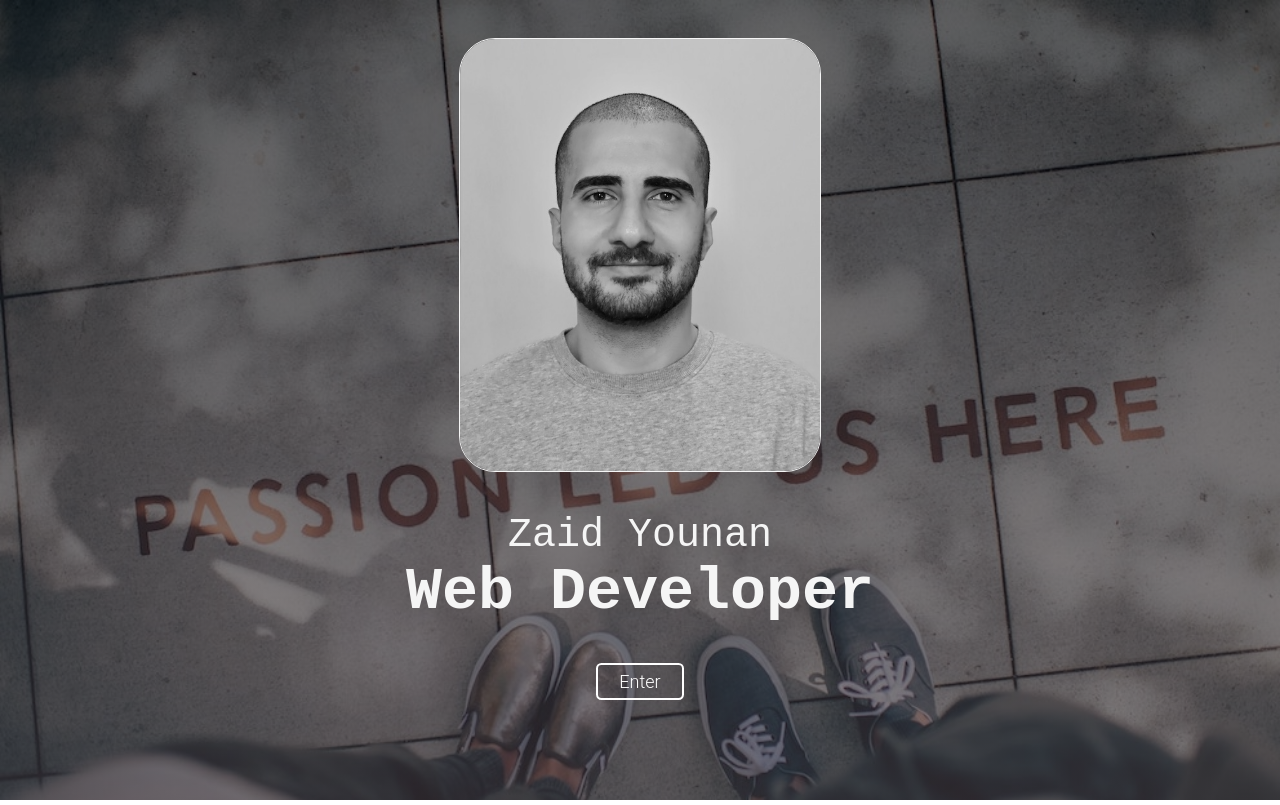
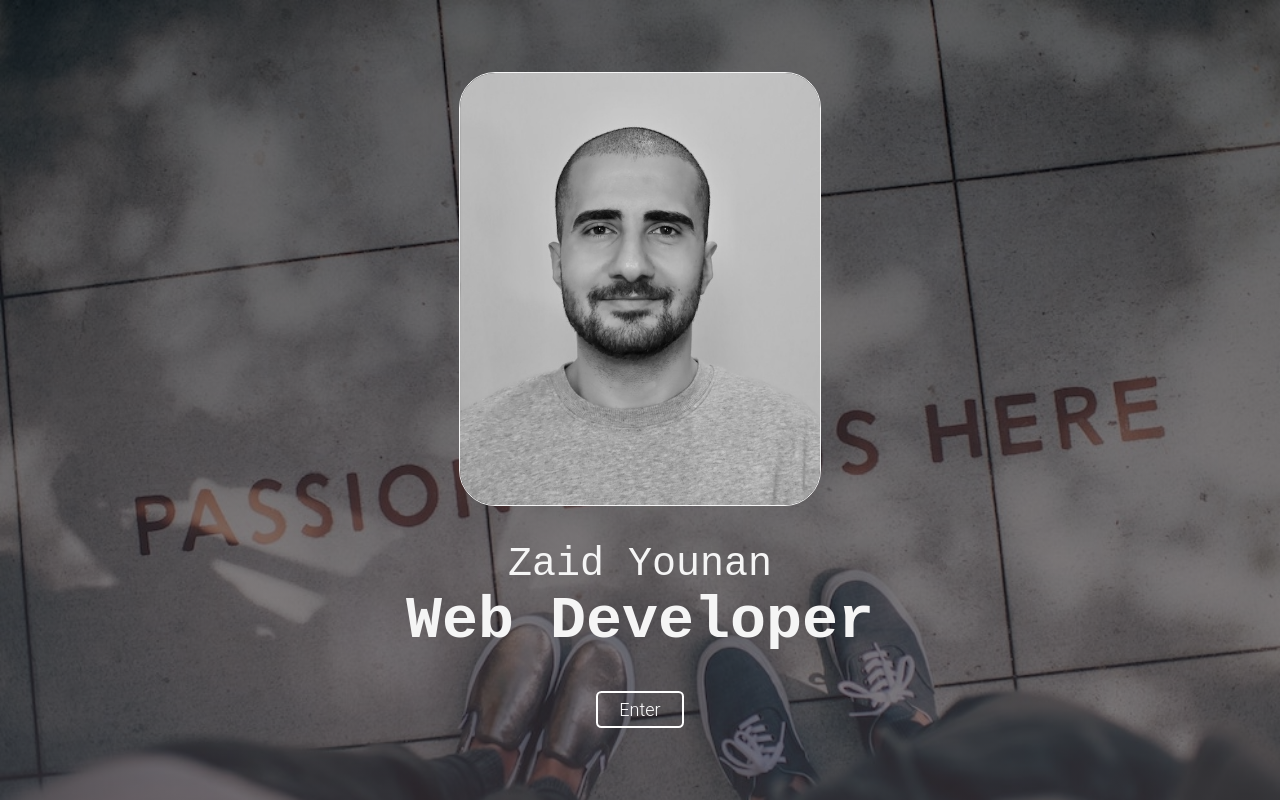
Before and after one commit to ZaidYounan/react-portfolio, a React (Create React App) app: page / in a window 1280 px wide. Built offline with nearby package versions, Linux system fonts and the light colour scheme; the HTML template or start-up script is replaced by a standard one.

Commit message:
Properly center index content, add empty div beneath Project for aesthetic purposes

```diff
--- a/src/components/index/Index.css
+++ b/src/components/index/Index.css
@@ -12,6 +12,10 @@ div.hero-text {
     padding:3%;
     text-align: center;
     overflow:scroll;
+    display:flex;
+    flex-direction:column;
+    justify-content:center;
+    align-items:center;
   }
 
 .hero-text {
--- a/src/components/projects/Projects.css
+++ b/src/components/projects/Projects.css
@@ -3,7 +3,7 @@
     background:black;
     display:flex;
     flex-direction:column;
-    overflow-y:scroll;
+    overflow:scroll;
     background-image: url('../../images/linkedin-photo-render.png');
     background-repeat:no-repeat;
     background-position:top right;
@@ -43,6 +43,11 @@
     max-height:100%;
     margin-left:5%;
     z-index:99;
+}
+
+.extra {
+    min-height:10%;
+    background:black;
 }
 
 
--- a/src/components/projects/Projects.js
+++ b/src/components/projects/Projects.js
@@ -49,6 +49,7 @@ function Projects() {
                     <p>Terminal App built in Ruby - Create custom ASCII swords based on user input</p>
                 </div>
             </div>
+            <div className="extra">&nbsp;</div>
         </div>
     )
 }
```
